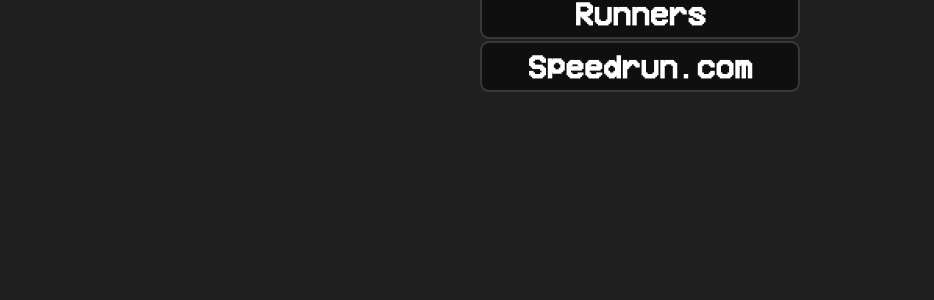
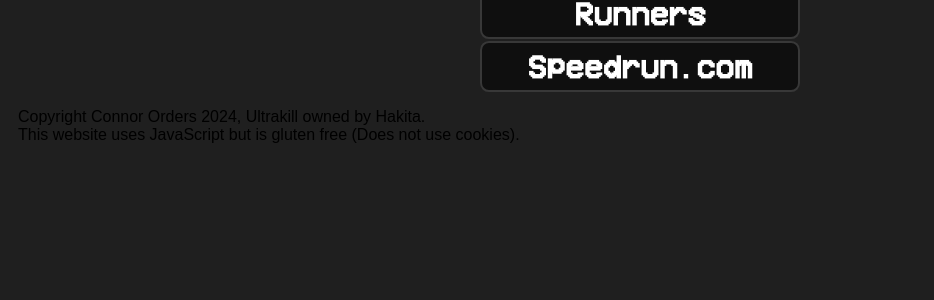
Before and after one commit to Antipoison7/Ultrakill-PHP, a PHP site: page / in a window 1280 px wide. Shown: the part 352-652 px from the top of the page, without its empty margins (0-934 px from the left). Run offline with PHP 8.4, Linux system fonts and the light colour scheme.

Commit message:
Added Copyright to index footer

```diff
--- a/Website/index.php
+++ b/Website/index.php
@@ -17,5 +17,6 @@
             <a href="./runners.php" class='titleAnchor'><div class='ultrakillTitleButtonMain' id='runners'><h2 id='settingsText'>Runners</h2></div></a>
             <a href="https://www.speedrun.com/ultrakill" class='titleAnchor' target='_blank'><div class='ultrakillTitleButtonMain' id='speedrun'><h2 id='speedText'>Speedrun.com</h2></div></a>
         </div>
+        <p class="indexFooterCopyright">Copyright Connor Orders 2024, Ultrakill owned by Hakita. <br>This website uses JavaScript but is gluten free (Does not use cookies).</p>
     </body>
 </html>
```
